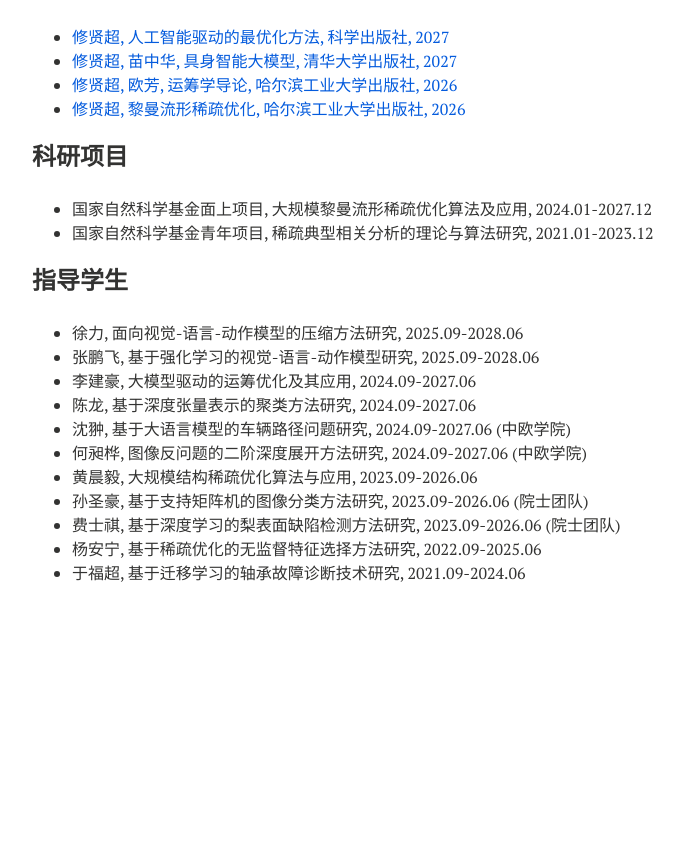
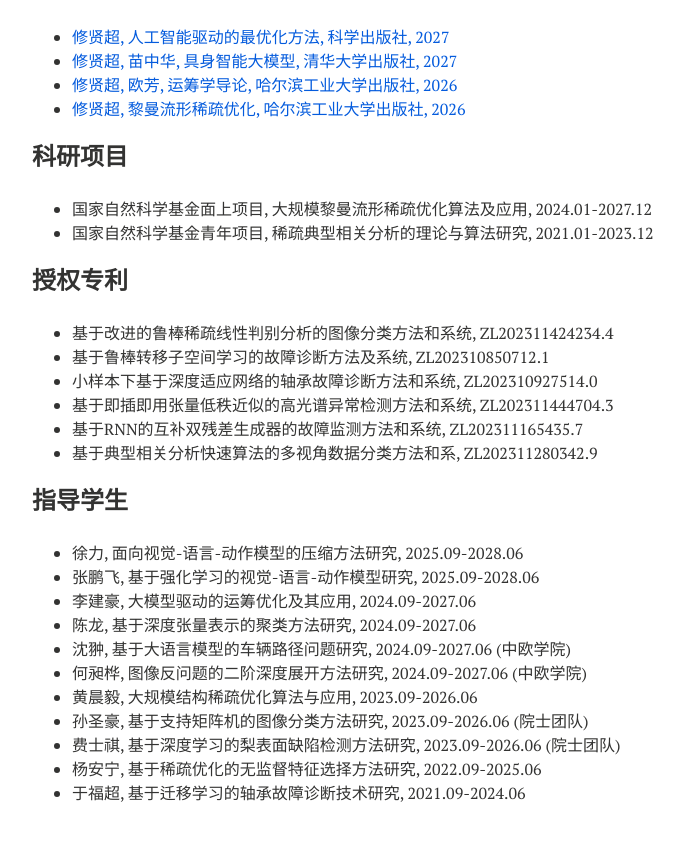
Before and after one commit to xianchaoxiu/xianchaoxiu.github.io, a Jekyll site: the page built from chinese/index.md, in a window 1280 px wide and 900 px high, scrolled down 770 px. Shown: the top 841 px of the window, without its empty margins (288-972 px from the left). Built offline with Jekyll 4.4.1, drawn with Linux system fonts in a browser that asks for light colours; nearby versions of some CDN libraries; before the commit the page ends 1450 px from its top, so only the background shows below that.

Commit message:
Update index.md

```diff
--- a/chinese/index.md
+++ b/chinese/index.md
@@ -44,6 +44,16 @@ share: false
 * 国家自然科学基金青年项目, 稀疏典型相关分析的理论与算法研究, 2021.01-2023.12  <br>
 
 
+
+### 授权专利
+* 基于改进的鲁棒稀疏线性判别分析的图像分类方法和系统, ZL202311424234.4 <br>
+* 基于鲁棒转移子空间学习的故障诊断方法及系统, ZL202310850712.1 <br>
+* 小样本下基于深度适应网络的轴承故障诊断方法和系统, ZL202310927514.0  <br>
+* 基于即插即用张量低秩近似的高光谱异常检测方法和系统, ZL202311444704.3 <br>
+* 基于RNN的互补双残差生成器的故障监测方法和系统, ZL202311165435.7 <br>
+* 基于典型相关分析快速算法的多视角数据分类方法和系, ZL202311280342.9 <br>
+
+
 ### 指导学生
 * 徐力, 面向视觉-语言-动作模型的压缩方法研究, 2025.09-2028.06 <br>
 * 张鹏飞, 基于强化学习的视觉-语言-动作模型研究, 2025.09-2028.06 <br>
```
